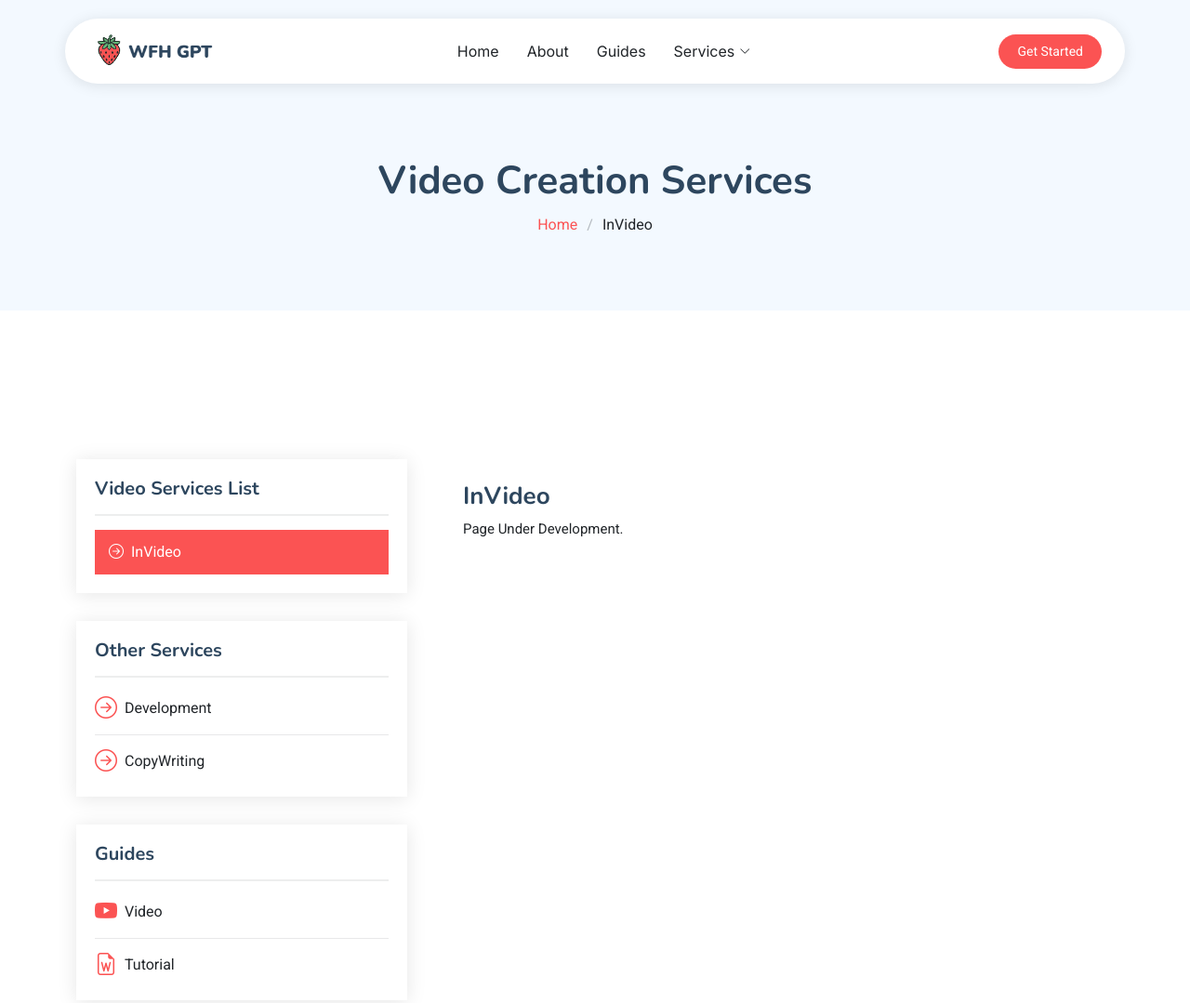
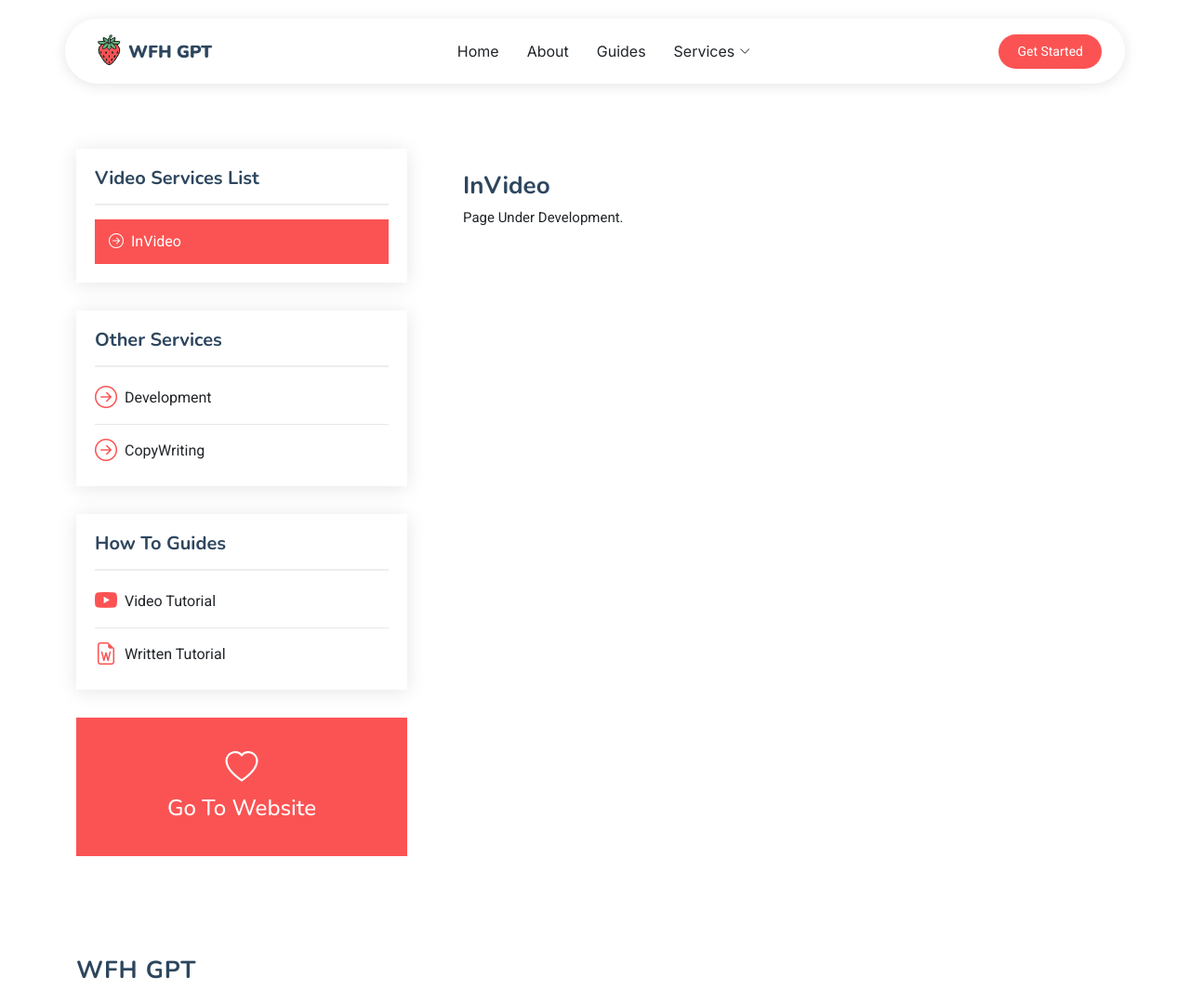
Before and after one commit to WFHGPT/website, a plain HTML site: page services-video-invideo.html in a window 1280 px wide. Shown: the top 1079 px of the page at 93% size. Drawn offline with nearby package versions, Linux system fonts and the light colour scheme.

Commit message:
Add files via upload

```diff
--- a/services-video-invideo.html
+++ b/services-video-invideo.html
@@ -73,18 +73,6 @@
 
   <main class="main">
 
-    <!-- Page Title -->
-    <div class="page-title light-background">
-      <div class="container">
-        <h1>Video Creation Services</h1>
-        <nav class="breadcrumbs">
-          <ol>
-            <li><a href="index.html">Home</a></li>
-            <li class="current">InVideo</li>
-          </ol>
-        </nav>
-      </div>
-    </div><!-- End Page Title -->
 
     <!-- Service Details Section -->
     <section id="service-details" class="service-details section">
@@ -111,10 +99,10 @@
             </div><!-- End Services List -->
 
             <div class="service-box">
-              <h4>Guides</h4>
+              <h4>How To Guides</h4>
               <div class="download-catalog">
-                <a href="#"><i class="bi bi-youtube"></i><span>Video</span></a>
-                <a href="#"><i class="bi bi-file-earmark-word"></i><span>Tutorial</span></a>
+                <a href="https://youtube.com/@wfhgpt" target="_blank"><i class="bi bi-youtube"></i><span>Video Tutorial</span></a>
+                <a href="https://wfhgpt.substack.com" target="_blank"><i class="bi bi-file-earmark-word"></i><span>Written Tutorial</span></a>
               </div>
             </div><!-- End Services List -->
 
```
